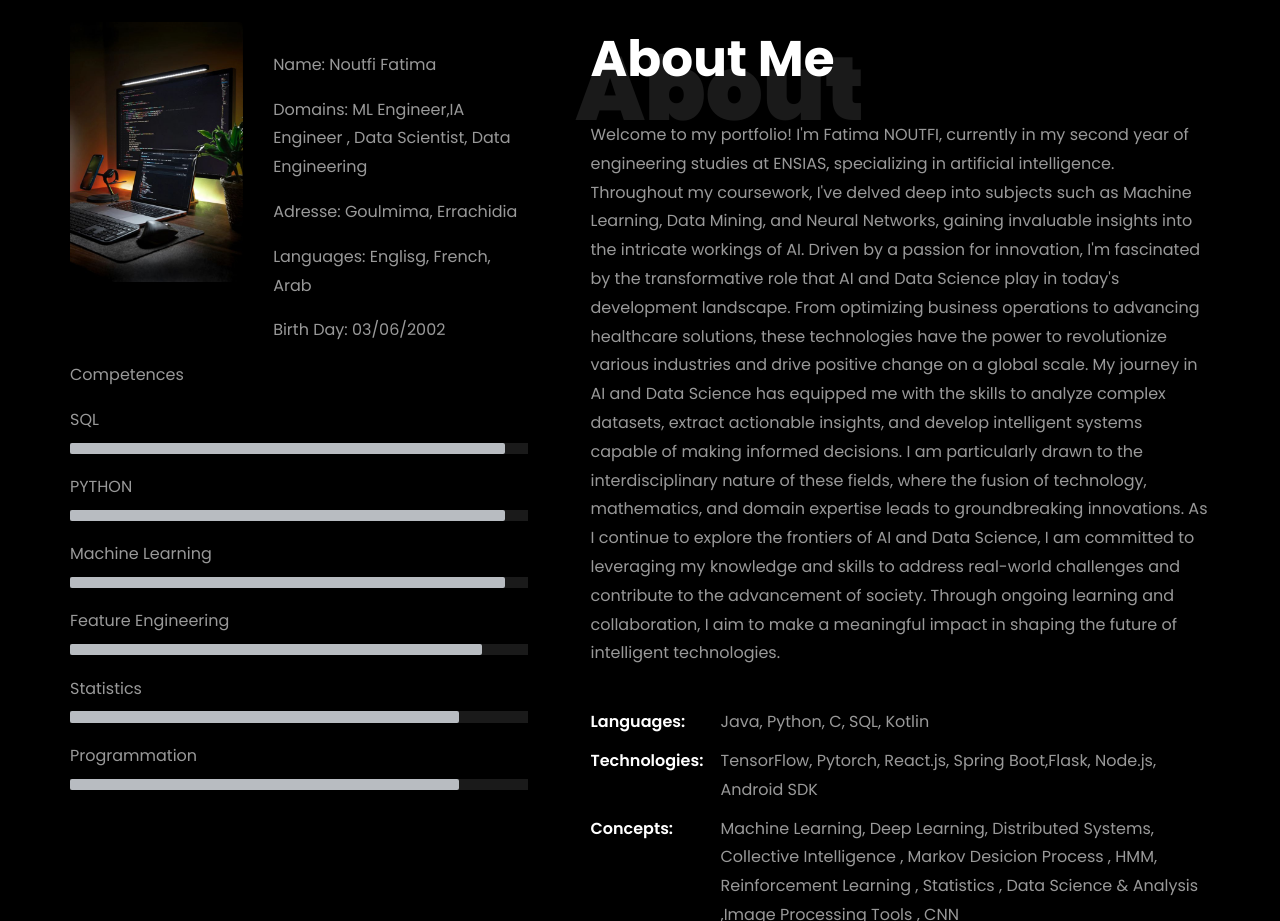
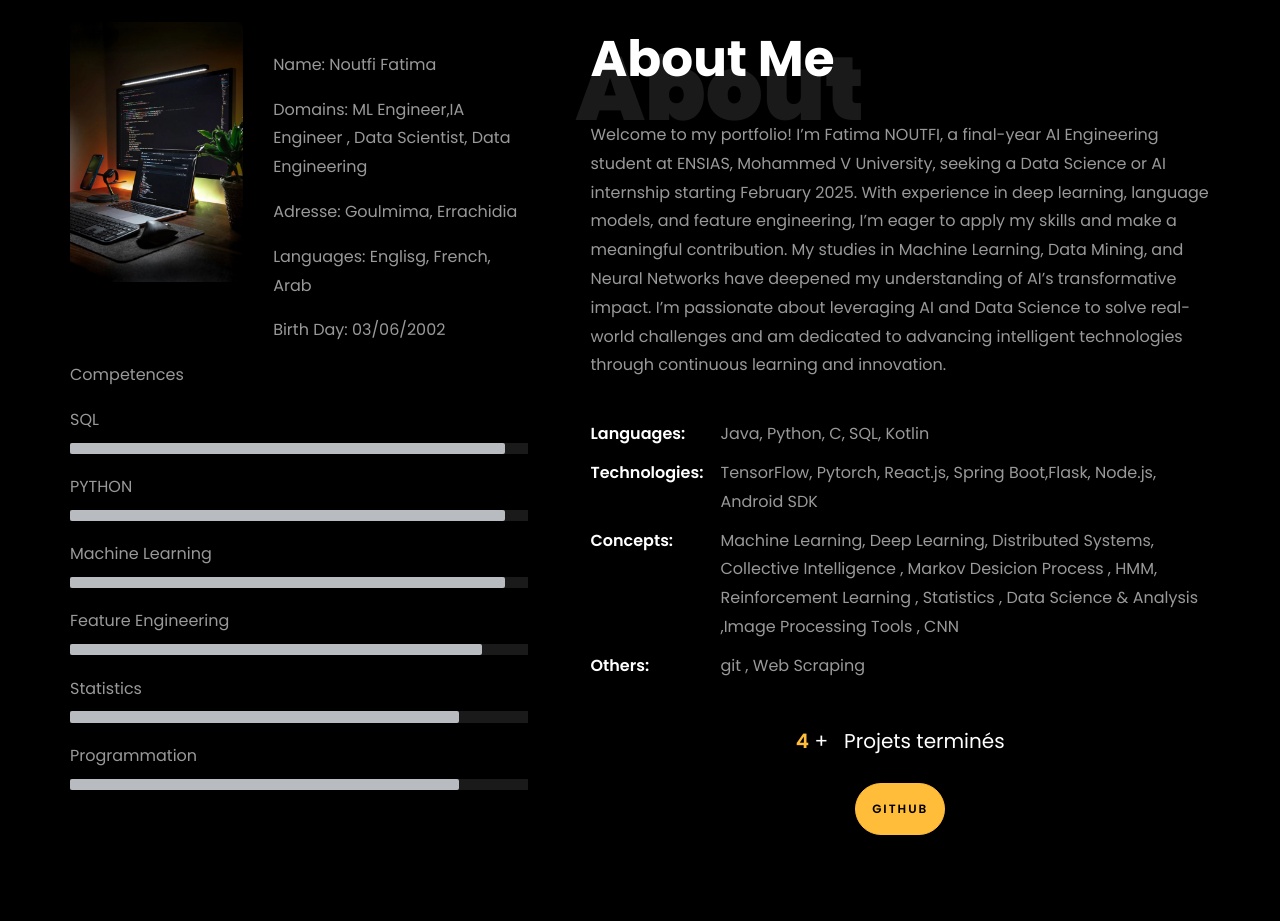
Before and after one commit to IA6DAM/Portfolio, a plain HTML site: page index.html in a window 1280 px wide. Shown: the part 840-1761 px from the top of the page. Drawn offline with Linux system fonts and the light colour scheme; files whose address does not match are found by name.

Commit message:
changing the index.html

```diff
--- a/index.html
+++ b/index.html
@@ -326,13 +326,17 @@
 								<h1 class="big">About</h1>
 								<h2 class="mb-4">About Me</h2>
 
-								<p>Welcome to my portfolio! I'm Fatima NOUTFI, currently in my second year of engineering studies at ENSIAS, specializing in artificial intelligence. Throughout my coursework, I've delved deep into subjects such as Machine Learning, Data Mining, and Neural Networks, gaining invaluable insights into the intricate workings of AI.
-
-									Driven by a passion for innovation, I'm fascinated by the transformative role that AI and Data Science play in today's development landscape. From optimizing business operations to advancing healthcare solutions, these technologies have the power to revolutionize various industries and drive positive change on a global scale.
-
-									My journey in AI and Data Science has equipped me with the skills to analyze complex datasets, extract actionable insights, and develop intelligent systems capable of making informed decisions. I am particularly drawn to the interdisciplinary nature of these fields, where the fusion of technology, mathematics, and domain expertise leads to groundbreaking innovations.
-
-									As I continue to explore the frontiers of AI and Data Science, I am committed to leveraging my knowledge and skills to address real-world challenges and contribute to the advancement of society. Through ongoing learning and collaboration, I aim to make a meaningful impact in shaping the future of intelligent technologies.</p>
+								<p>
+									Welcome to my portfolio! I’m Fatima NOUTFI, a final-year AI Engineering student at ENSIAS,
+									 Mohammed V University, seeking a Data Science or AI internship starting February 2025.
+										With experience in deep learning, language models, and feature engineering,
+										 I’m eager to apply my skills and make a meaningful contribution.
+											 My studies in Machine Learning, Data Mining, and Neural Networks
+												have deepened my understanding of AI’s transformative impact.
+												 I’m passionate about leveraging AI and Data Science to solve real-world
+													 challenges and am dedicated to advancing intelligent technologies
+														through continuous learning and innovation.
+								</p>
 								<ul class="about-info mt-4 px-md-0 px-2">
 
 																		<li class="d-flex"><span> Languages: </span> <span> Java, Python, C, SQL, Kotlin </span>
```
